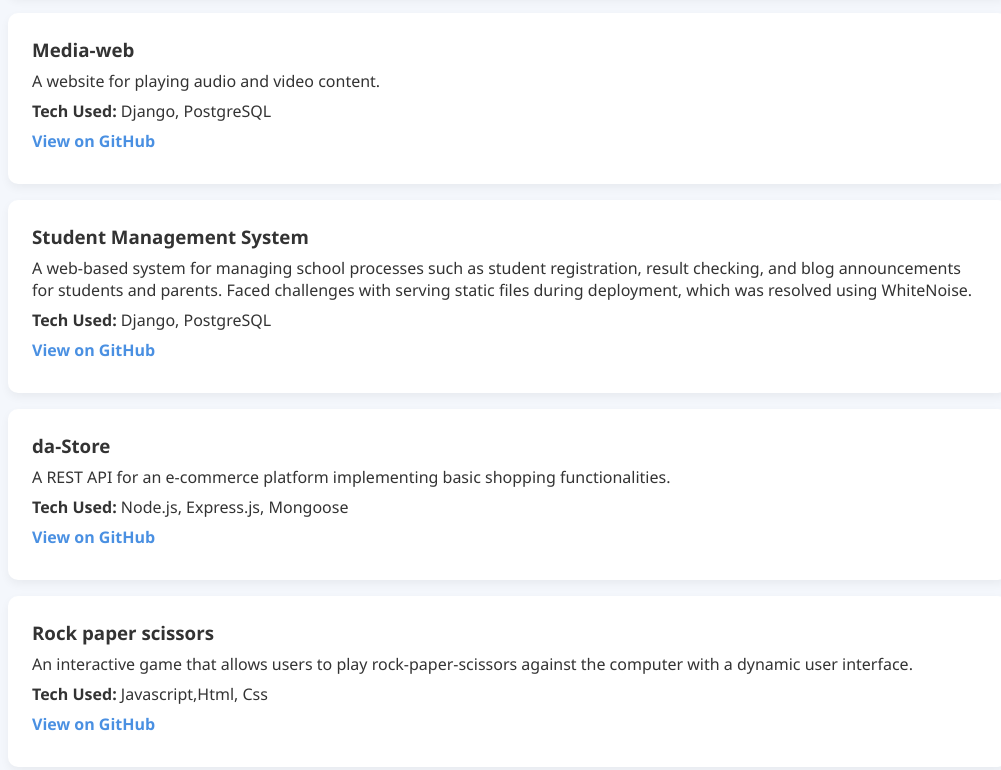
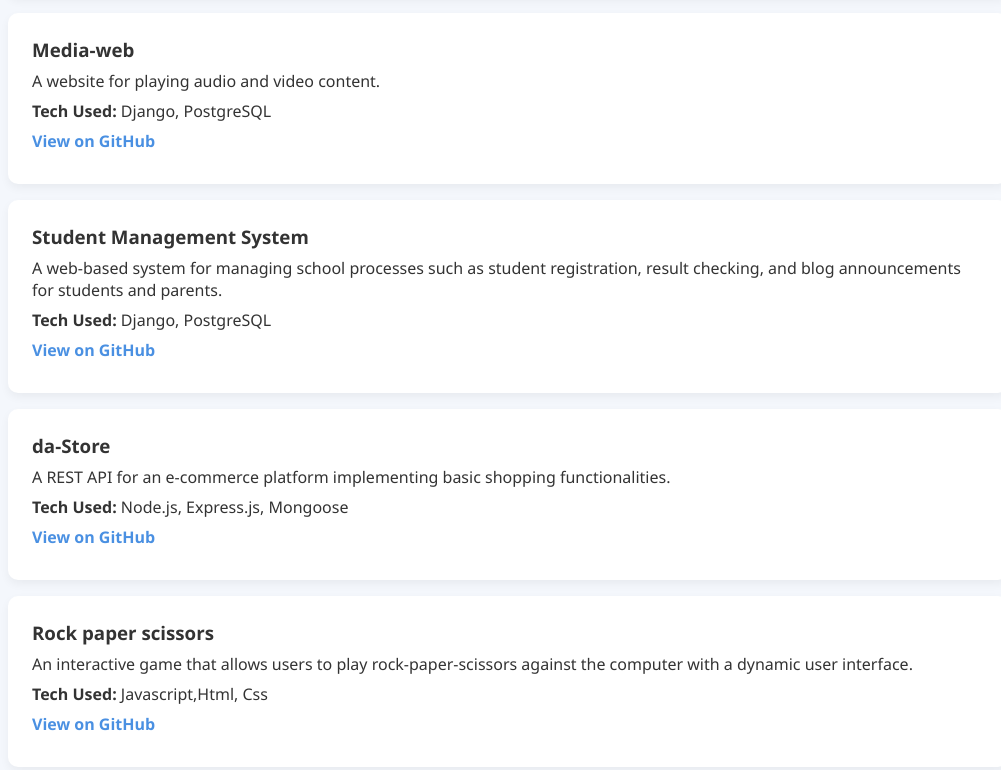
Before and after one commit to tunji-solomon/my-portfolio, a plain HTML site: page index.html in a window 1280 px wide. Shown: the part 901-1671 px from the top of the page, without its empty margins (132-1133 px from the left). Drawn offline with Linux system fonts and the light colour scheme.

```diff
--- a/index.html
+++ b/index.html
@@ -49,7 +49,7 @@
 
             <div class="project">
               <h3>Student Management System</h3>
-              <p>A web-based system for managing school processes such as student registration, result checking, and blog announcements for students and parents. Faced challenges with serving static files during deployment, which was resolved using WhiteNoise.</p>
+              <p>A web-based system for managing school processes such as student registration, result checking, and blog announcements for students and parents.</p>
               <p><strong>Tech Used:</strong> Django, PostgreSQL</p>
               <p><a href="https://github.com/tunji-solomon/student-management" target="_blank">View on GitHub</a></p>
             </div>
```
